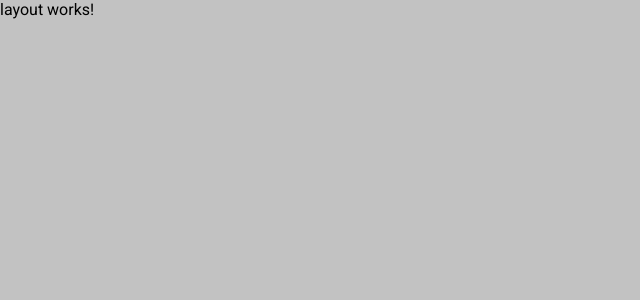
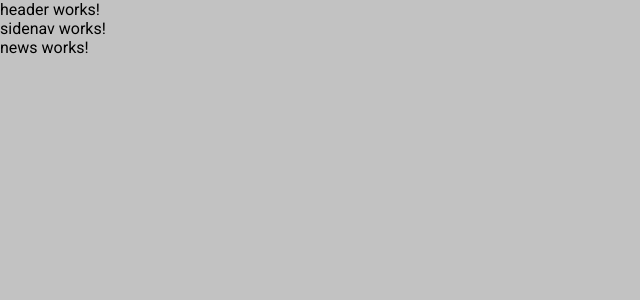
Before and after one commit to LarsMadproduction/management-tool, an Angular app: page /app/news in a window 1280 px wide. Shown: the top 300 px of the page, without its empty margins (0-640 px from the left). Built offline with nearby package versions, Linux system fonts and the light colour scheme.

Commit message:
added components

```diff
--- a/src/app/layout/layout.component.html
+++ b/src/app/layout/layout.component.html
@@ -1 +1,3 @@
-<p>layout works!</p>
+<app-header></app-header>
+<app-sidenav></app-sidenav>
+<router-outlet></router-outlet>
--- a/src/app/layout/layout.component.ts
+++ b/src/app/layout/layout.component.ts
@@ -1,9 +1,13 @@
 import { Component } from '@angular/core';
+import { RouterOutlet } from '@angular/router';
+import { HeaderComponent } from "../shared/header/header.component";
+import { SidenavComponent } from "../shared/sidenav/sidenav.component";
+
 
 @Component({
   selector: 'app-layout',
   standalone: true,
-  imports: [],
+  imports: [RouterOutlet, HeaderComponent, SidenavComponent],
   templateUrl: './layout.component.html',
   styleUrl: './layout.component.scss'
 })
```
